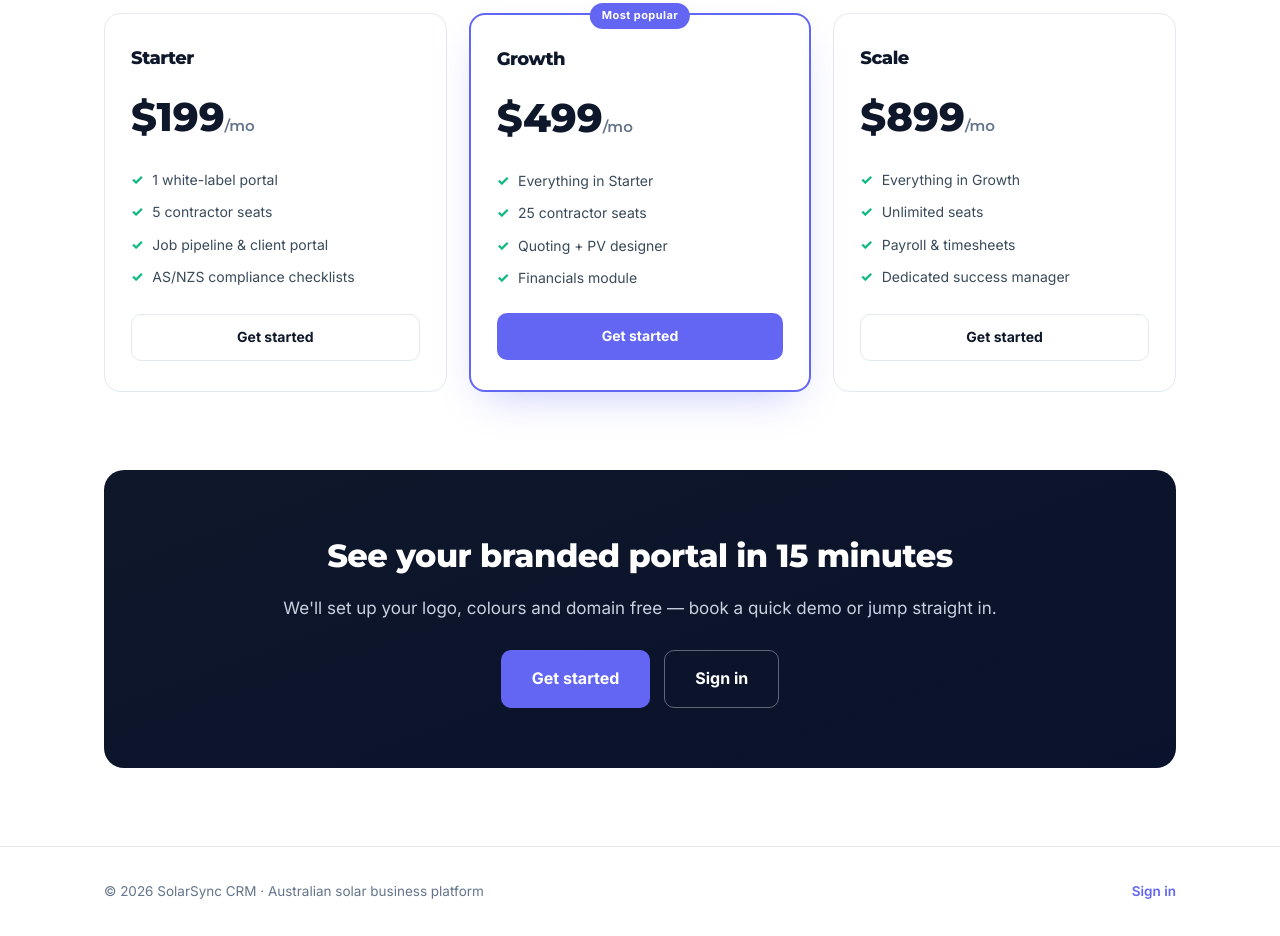
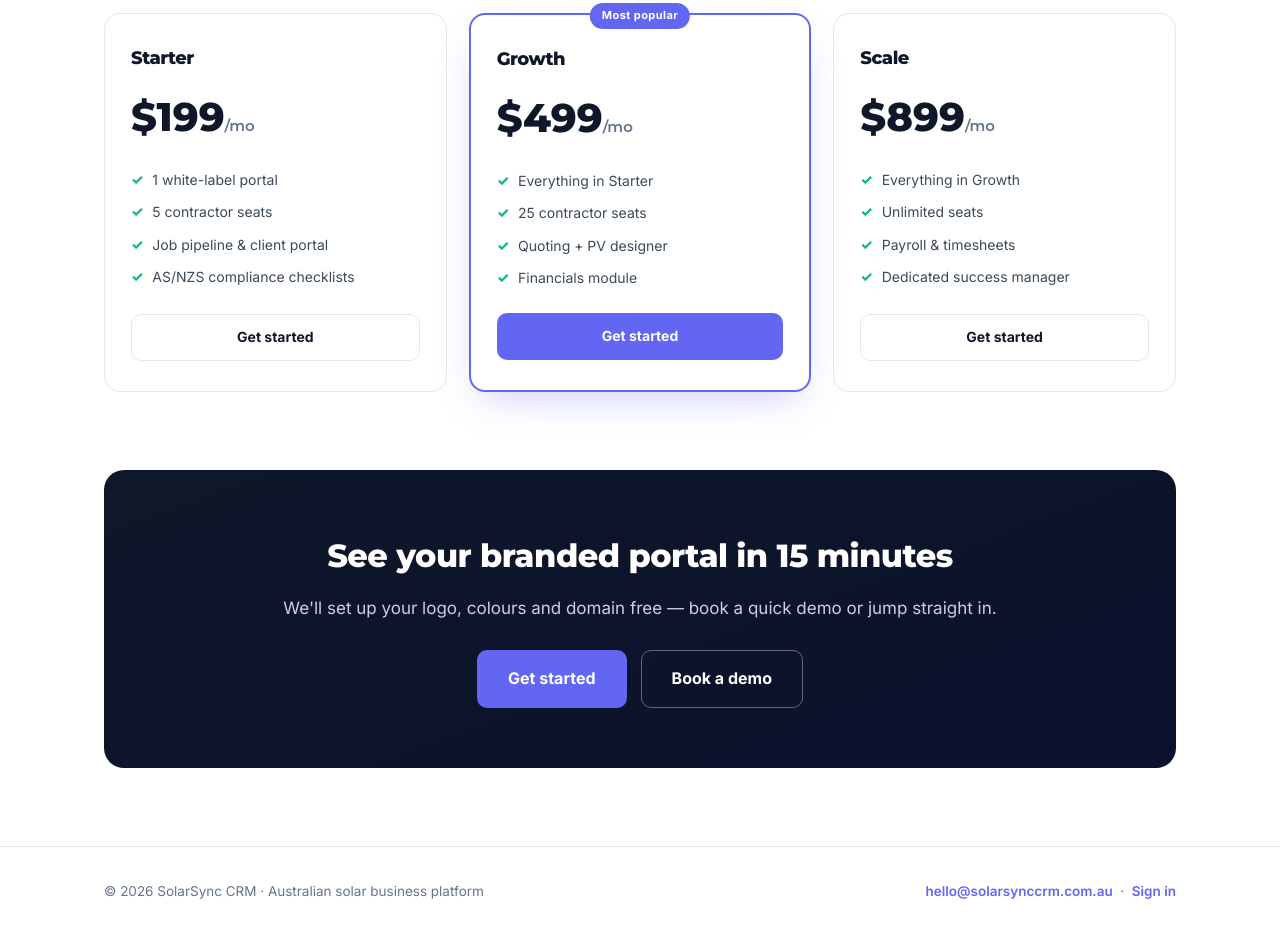
Before and after one commit to rhondanowakowski76-alt/SolarSync, a website: page public/landing.html in a window 1280 px wide. Shown: the part 2127-3063 px from the top of the page. Drawn offline with Linux system fonts and the light colour scheme.

Commit message:
Landing: add hello@solarsynccrm.com.au contact (Book a demo + footer)

```diff
--- a/public/landing.html
+++ b/public/landing.html
@@ -166,7 +166,7 @@
       <p>We'll set up your logo, colours and domain free — book a quick demo or jump straight in.</p>
       <div style="display:flex;gap:14px;justify-content:center;flex-wrap:wrap">
         <a class="btn btn-primary btn-lg" href="/app">Get started</a>
-        <a class="btn btn-ghost btn-lg" style="background:transparent;border-color:rgba(255,255,255,0.35);color:#fff" href="/app">Sign in</a>
+        <a class="btn btn-ghost btn-lg" style="background:transparent;border-color:rgba(255,255,255,0.35);color:#fff" href="mailto:hello@solarsynccrm.com.au">Book a demo</a>
       </div>
     </div>
   </div>
@@ -175,7 +175,7 @@
 <footer>
   <div class="wrap foot">
     <span>© <span id="yr"></span> SolarSync CRM · Australian solar business platform</span>
-    <span><a href="/app" style="color:var(--indigo);font-weight:600">Sign in</a></span>
+    <span><a href="mailto:hello@solarsynccrm.com.au" style="color:var(--indigo);font-weight:600">hello@solarsynccrm.com.au</a> &nbsp;·&nbsp; <a href="/app" style="color:var(--indigo);font-weight:600">Sign in</a></span>
   </div>
 </footer>
 <script>document.getElementById("yr").textContent=new Date().getFullYear();</script>
```
